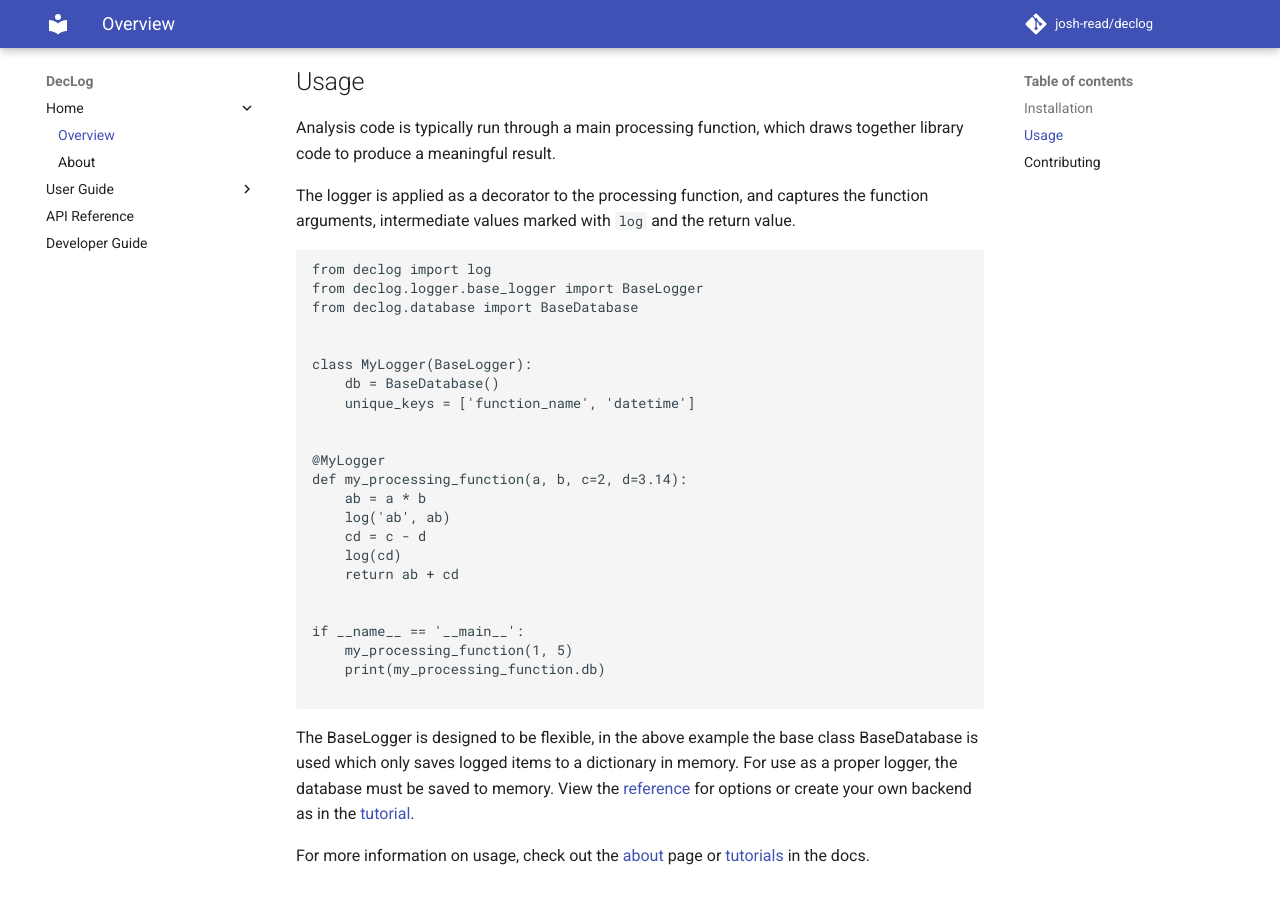
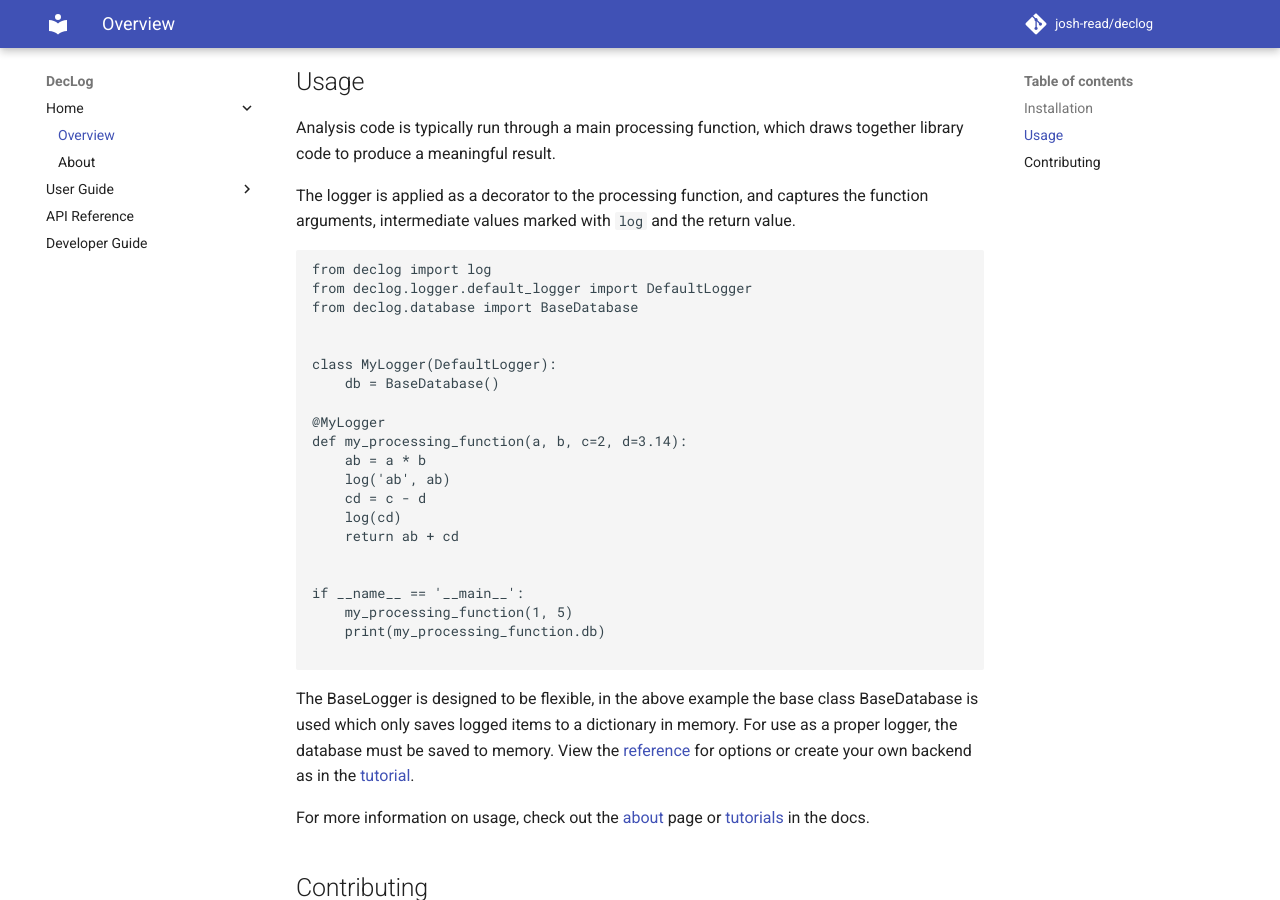
Before and after one commit to josh-read/declog, an MkDocs documentation site: the page built from docs/README.md, in a window 1280 px wide and 900 px high, scrolled down 423 px. Built offline with MkDocs 1.6.1 and Material for MkDocs 9.7.7, drawn with Linux system fonts in a browser that asks for light colours; comment, search, counter and statistics services are not loaded.

````diff
--- a/docs/README.md
+++ b/docs/README.md
@@ -39,14 +39,12 @@ with `log` and the return value.
 
 ```python
 from declog import log
-from declog.logger.base_logger import BaseLogger
+from declog.logger.default_logger import DefaultLogger
 from declog.database import BaseDatabase
 
 
-class MyLogger(BaseLogger):
+class MyLogger(DefaultLogger):
     db = BaseDatabase()
-    unique_keys = ['function_name', 'datetime']
-
 
 @MyLogger
 def my_processing_function(a, b, c=2, d=3.14):
````
Also changed, not shown: docs/basic_usage.md (+2 -4 lines), 1 other file.
